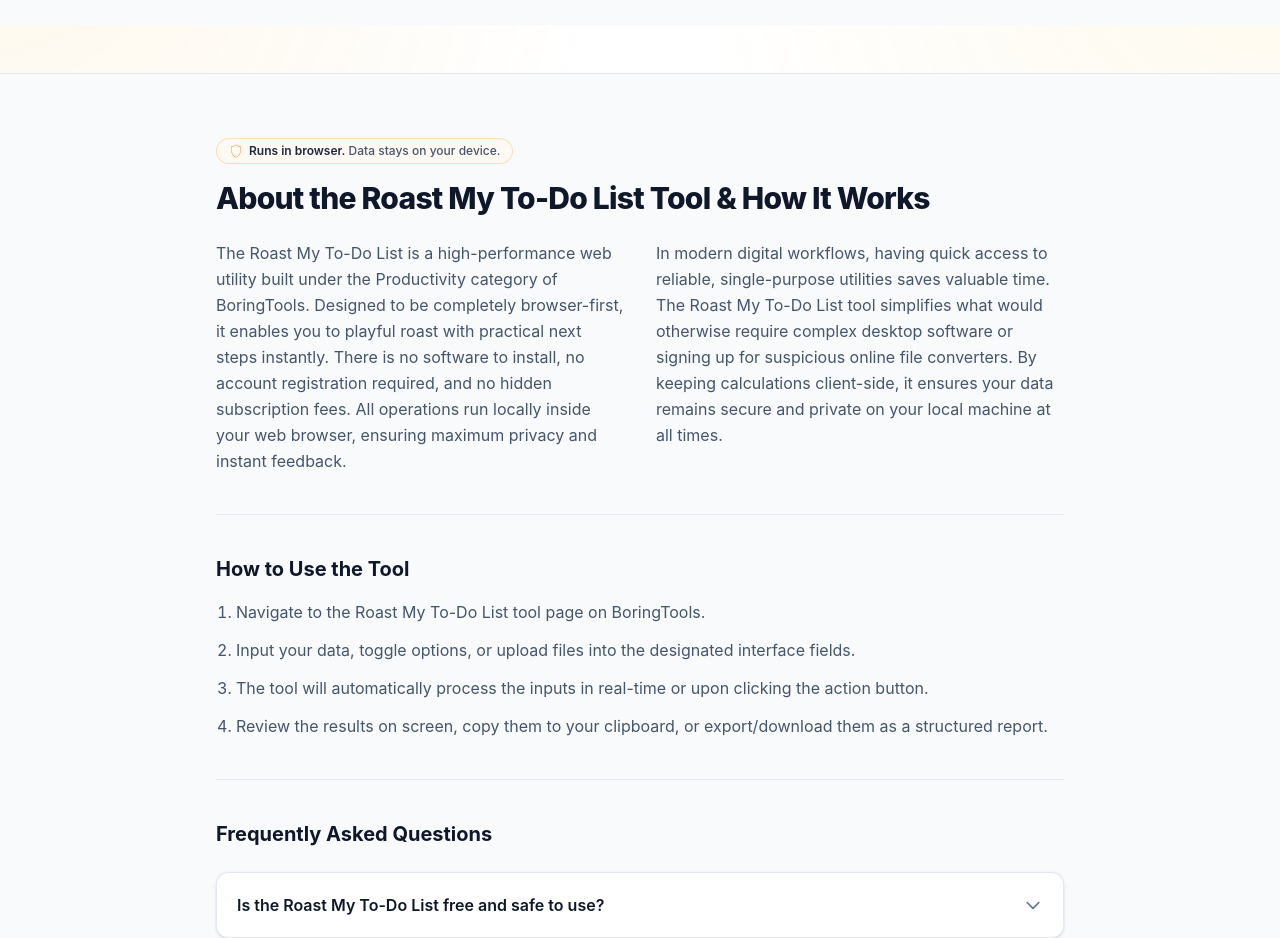
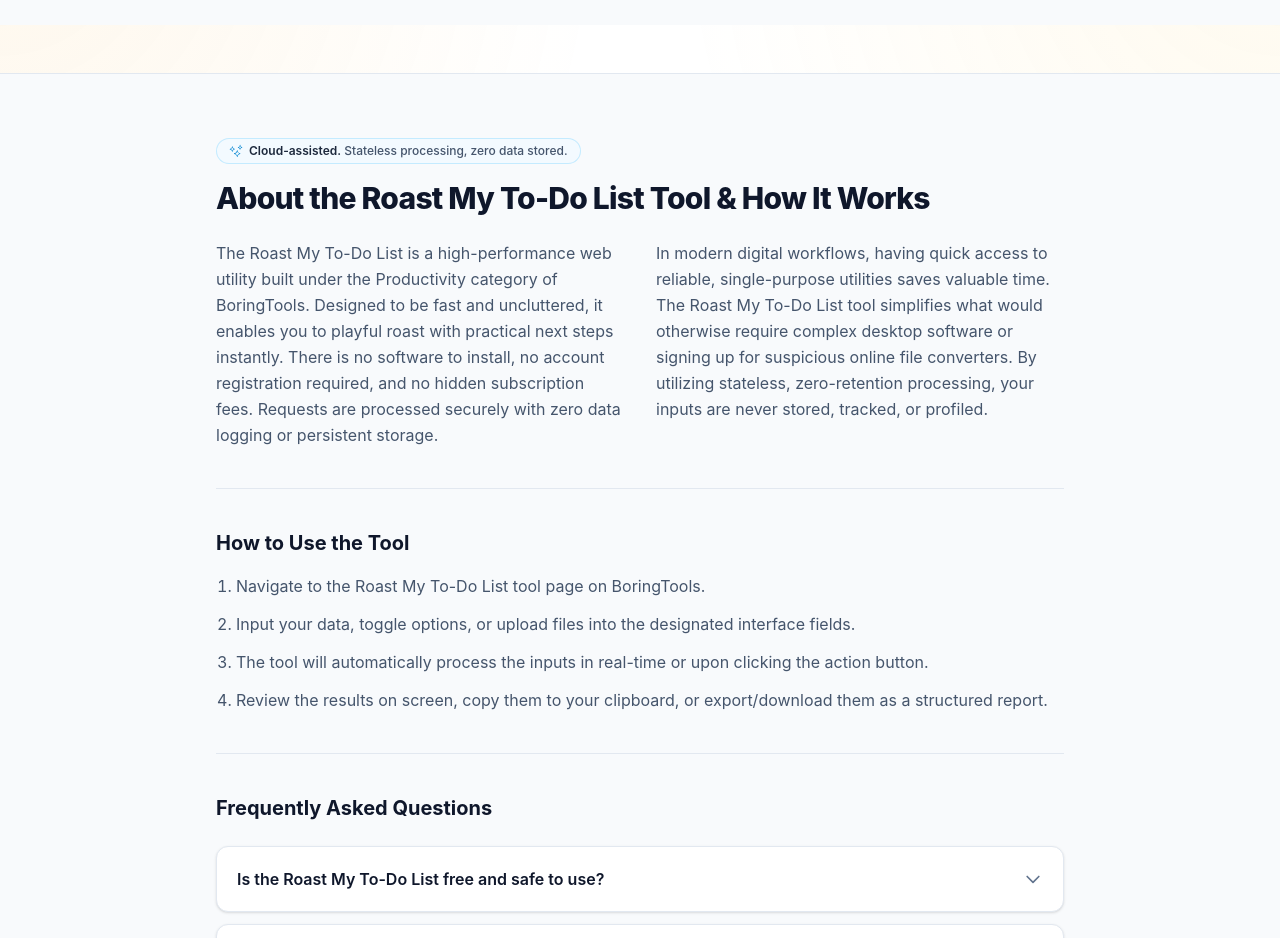
Before and after one commit to ius-sharma/boring-tools, a Next.js app: page /roast-my-todo-list in a window 1280 px wide. Shown: the part 880-1818 px from the top of the page. Built offline with nearby package versions, Linux system fonts and the light colour scheme; no server answers.

Commit message:
feat(footer): pass execution type to PrivacyTrustBadge and dynamically adapt fallback guide copy

```diff
--- a/app/components/ToolContentFooter.jsx
+++ b/app/components/ToolContentFooter.jsx
@@ -240,11 +240,18 @@
     const name = tool.name;
     const category = tool.category;
     const desc = tool.description.replace(/\.$/, "");
+    const isServer = tool.execution === "server";
+    const privacyOverview = isServer
+      ? "Requests are processed securely with zero data logging or persistent storage."
+      : "All operations run locally inside your web browser, ensuring maximum privacy and instant feedback.";
+    const privacyImportance = isServer
+      ? "By utilizing stateless, zero-retention processing, your inputs are never stored, tracked, or profiled."
+      : "By keeping calculations client-side, it ensures your data remains secure and private on your local machine at all times.";
 
     return {
       title: `About the ${name} Tool & How It Works`,
-      overview: `The ${name} is a high-performance web utility built under the ${category} category of BoringTools. Designed to be completely browser-first, it enables you to ${desc.toLowerCase()} instantly. There is no software to install, no account registration required, and no hidden subscription fees. All operations run locally inside your web browser, ensuring maximum privacy and instant feedback.`,
-      importance: `In modern digital workflows, having quick access to reliable, single-purpose utilities saves valuable time. The ${name} tool simplifies what would otherwise require complex desktop software or signing up for suspicious online file converters. By keeping calculations client-side, it ensures your data remains secure and private on your local machine at all times.`,
+      overview: `The ${name} is a high-performance web utility built under the ${category} category of BoringTools. Designed to be fast and uncluttered, it enables you to ${desc.toLowerCase()} instantly. There is no software to install, no account registration required, and no hidden subscription fees. ${privacyOverview}`,
+      importance: `In modern digital workflows, having quick access to reliable, single-purpose utilities saves valuable time. The ${name} tool simplifies what would otherwise require complex desktop software or signing up for suspicious online file converters. ${privacyImportance}`,
       howToUse: [
         `Navigate to the ${name} tool page on BoringTools.`,
         `Input your data, toggle options, or upload files into the designated interface fields.`,
@@ -324,7 +331,7 @@
         <section className="mx-auto max-w-4xl px-6 py-12 sm:py-16">
           <div className="border-b border-slate-200 pb-10">
             <div className="mb-4">
-              <PrivacyTrustBadge />
+              <PrivacyTrustBadge execution={tool?.execution || "client"} />
             </div>
             <h2 className="text-3xl font-extrabold tracking-tight text-slate-900 mb-6">
               {content.title}
```
